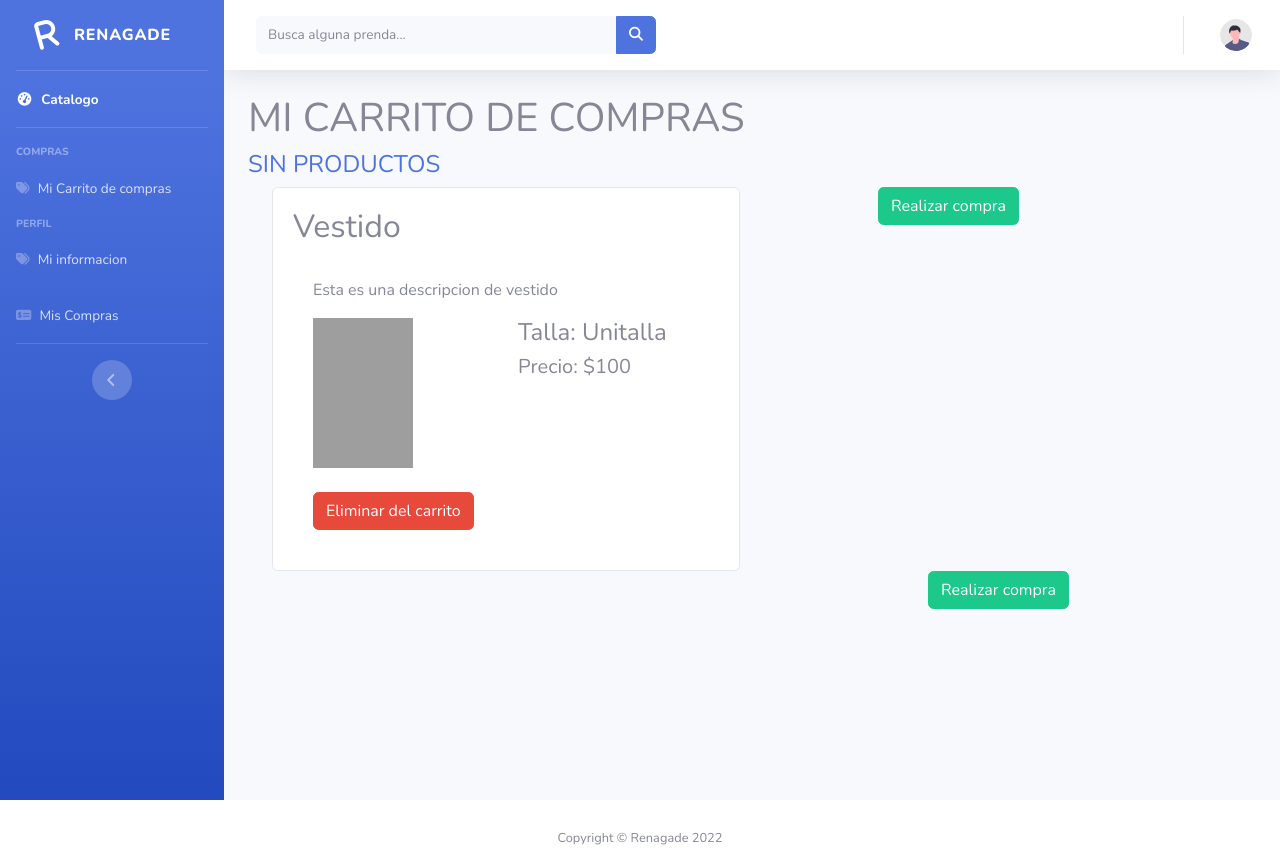
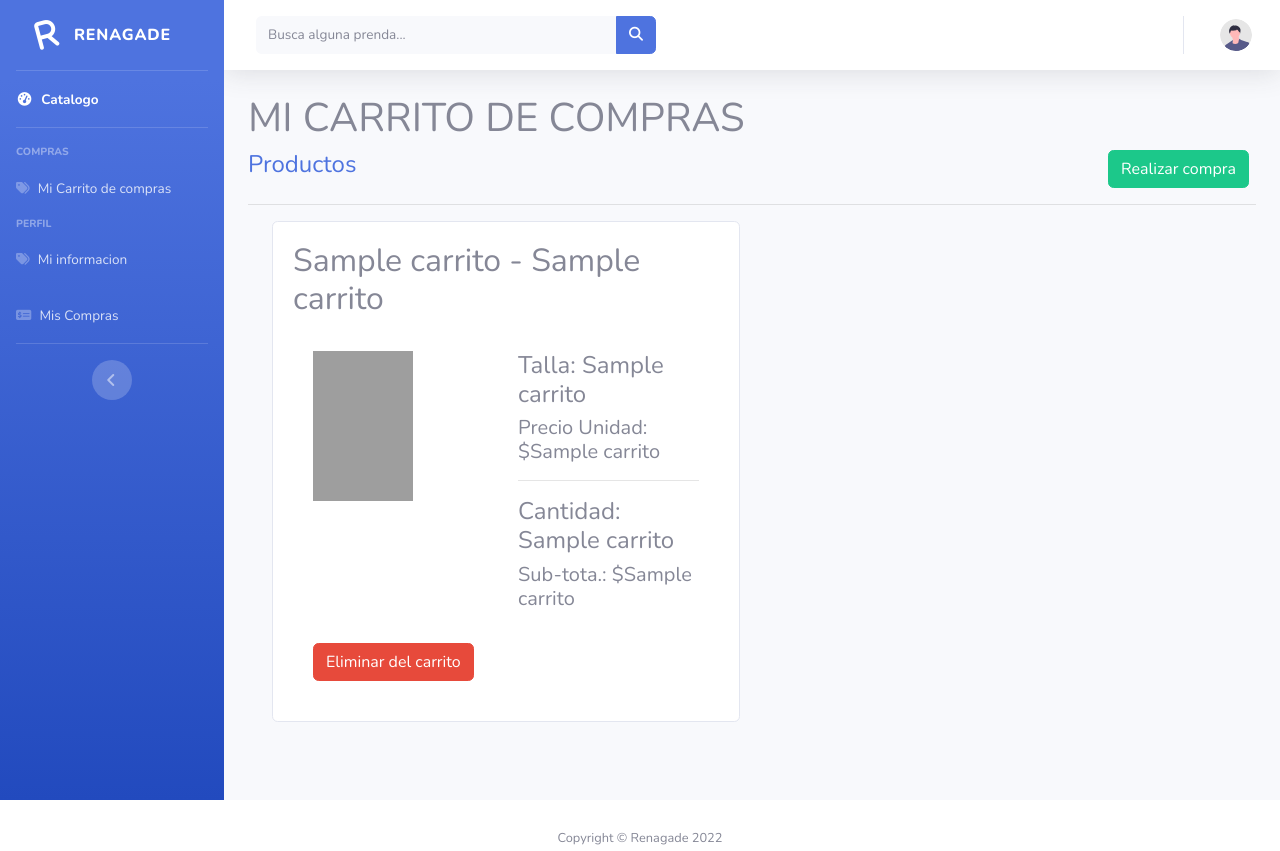
Before and after one commit to esauml/renegade, a Flask app: template app/templates/cliente/micarrito.html in a window 1280 px wide. Shown: the top 851 px of the page. Run offline with Flask 2, Linux system fonts and the light colour scheme; the template is opened without the code that fills it: most values are stand-ins (such as "Sample title", 1, 10 or a date in 2020); some libraries are stand-ins or nearby versions; grey boxes are pictures that could not be loaded.

Commit message:
feat(cliente): carrito template

```diff
--- a/app/templates/cliente/micarrito.html
+++ b/app/templates/cliente/micarrito.html
@@ -3,28 +3,37 @@
 {% block content %}
 
 <h1>MI CARRITO DE COMPRAS</h1>
-<h4 class="text-primary">SIN PRODUCTOS</h4>
+<div class="row">
+    <h4 class="col-10 text-primary">Productos</h4>
+    <div class="col-2">
+        <form action="">
+            <input type="submit" value="Realizar compra" class="btn btn-success">
+        </form>
+    </div>
+</div>
+<hr>
 <div class="container">
     <div class="row">
-
-        {%if productos%}
-        {%for items in productos%}
+        {% if carrito %}
+        {% for item in carrito[3] %}
         <div class="col-6">
             <div class="card">
                 <div class="card-body">
                     <div class="card-title">
-                        <h2>Vestido</h2>
+                        <h2>{{ item[5] }} - {{ item[6] }}</h2>
                     </div>
                     <div class="card-body">
-                        <p>Esta es una descripcion de vestido</p>
                         <div class="row">
                             <div class="col-6">
-                                <img src="https://m.media-amazon.com/images/I/51f9FaV7TwL._AC_SY741_.jpg" alt=""
+                                <img src={{ item[10] }} alt=""
                                     width="100px" height="150px">
                             </div>
                             <div class="col-6">
-                                <h4>Talla: Unitalla</h4>
-                                <h5>Precio: $100</h5>
+                                <h4>Talla: {{ item[8] }}</h4>
+                                <h5>Precio Unidad: ${{ item[7] }}</h5>
+                                <hr>
+                                <h4>Cantidad: {{ item[2] }}</h4>
+                                <h5>Sub-tota.: ${{ item[3] }}</h5>
                             </div>
 
                         </div>
@@ -39,16 +48,8 @@
                 </div>
             </div>
         </div>
-        <div class="row">
-            <div class="col-8"></div>
-            <div class="col-4">
-                <form action="">
-                    <input type="submit" value="Realizar compra" class="btn btn-success">
-                </form>
-            </div>
-        </div>
-        {%endfor%}
-        {%else%}
+        {% endfor %}
+        {% else %}
 
 
         <div class="col-6">
@@ -84,14 +85,7 @@
 
         {%endif%}
     </div>
-    <div class="row">
-        <div class="col-8"></div>
-        <div class="col-4">
-            <form action="">
-                <input type="submit" value="Realizar compra" class="btn btn-success">
-            </form>
-        </div>
-    </div>
+
 </div>
 
 
```
